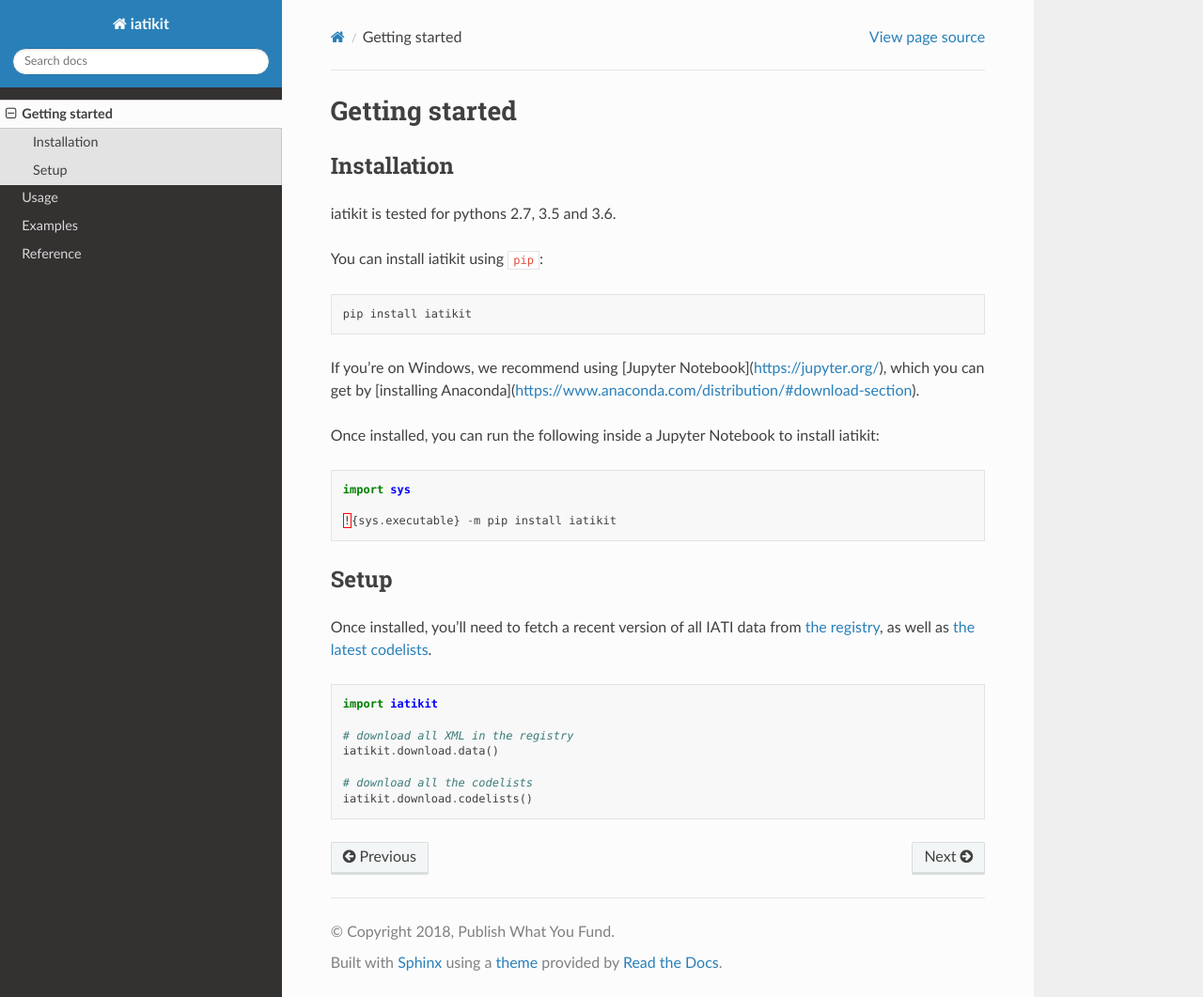
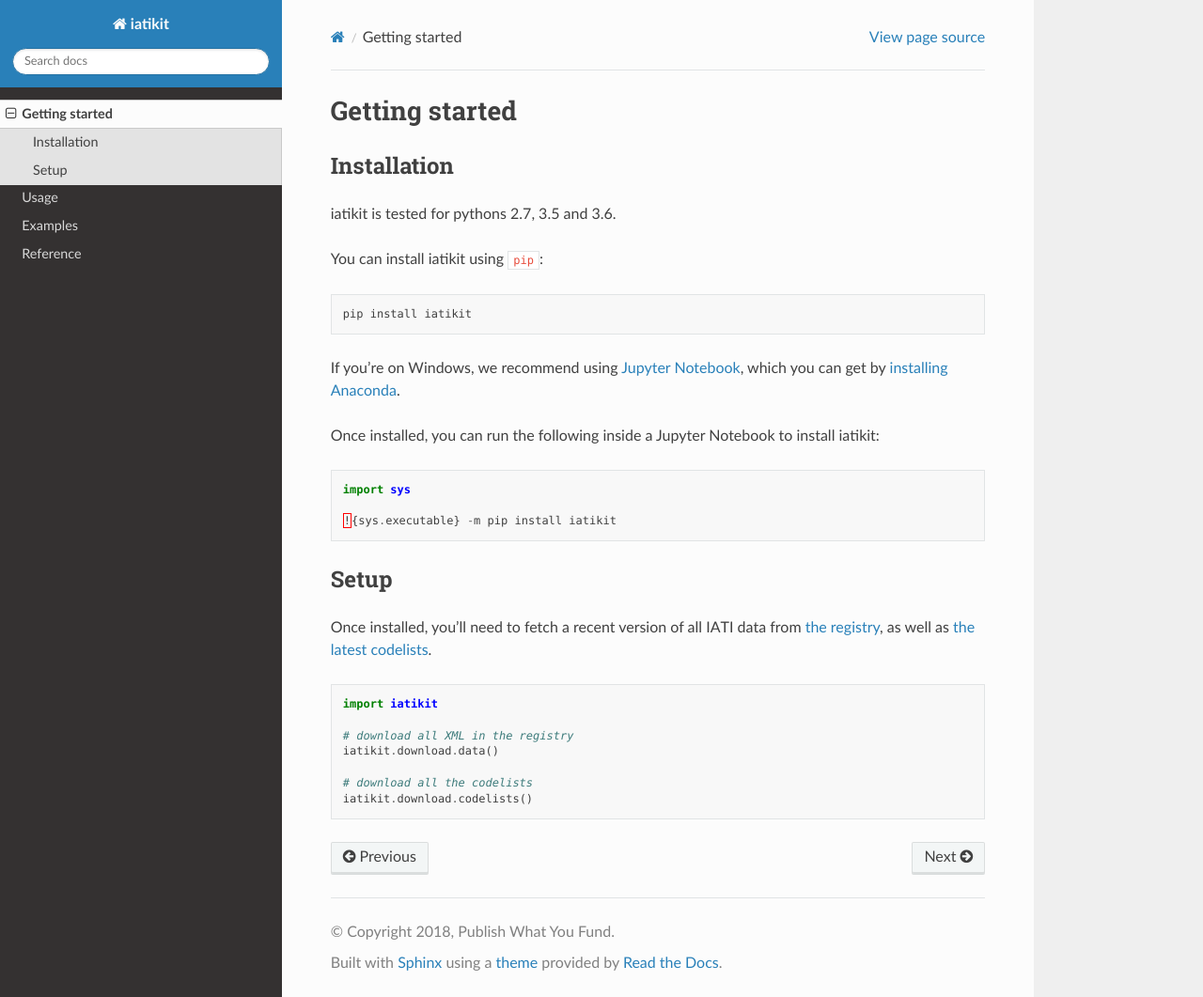
Before and after one commit to codeforIATI/iatikit, a Sphinx documentation site: the page built from docs/getting-started.rst, in a window 1280 px wide and 1061 px high. Shown: the whole window at 94% size. Built offline with Sphinx 7.4.7 and the Read the Docs theme 2.0.0, drawn with Linux system fonts in a browser that asks for light colours.

Commit message:
Fix links in documentation

```diff
--- a/docs/getting-started.rst
+++ b/docs/getting-started.rst
@@ -12,7 +12,7 @@ You can install iatikit using ``pip``:
 
     pip install iatikit
 
-If you’re on Windows, we recommend using [Jupyter Notebook](https://jupyter.org/), which you can get by [installing Anaconda](https://www.anaconda.com/distribution/#download-section).
+If you’re on Windows, we recommend using `Jupyter Notebook <https://jupyter.org/>`__, which you can get by `installing Anaconda <https://www.anaconda.com/distribution/#download-section>`__.
 
 Once installed, you can run the following inside a Jupyter Notebook to install iatikit:
 
```
